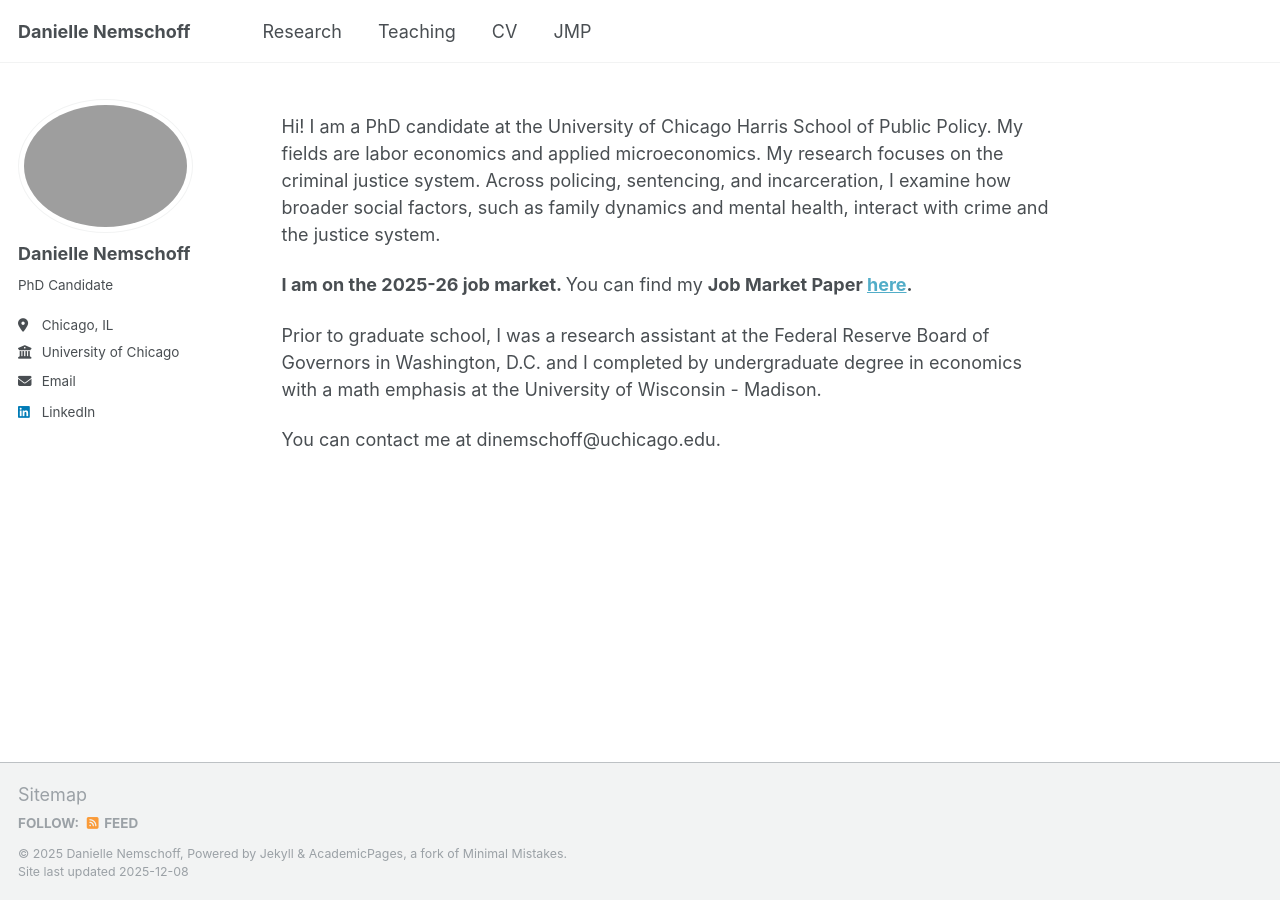
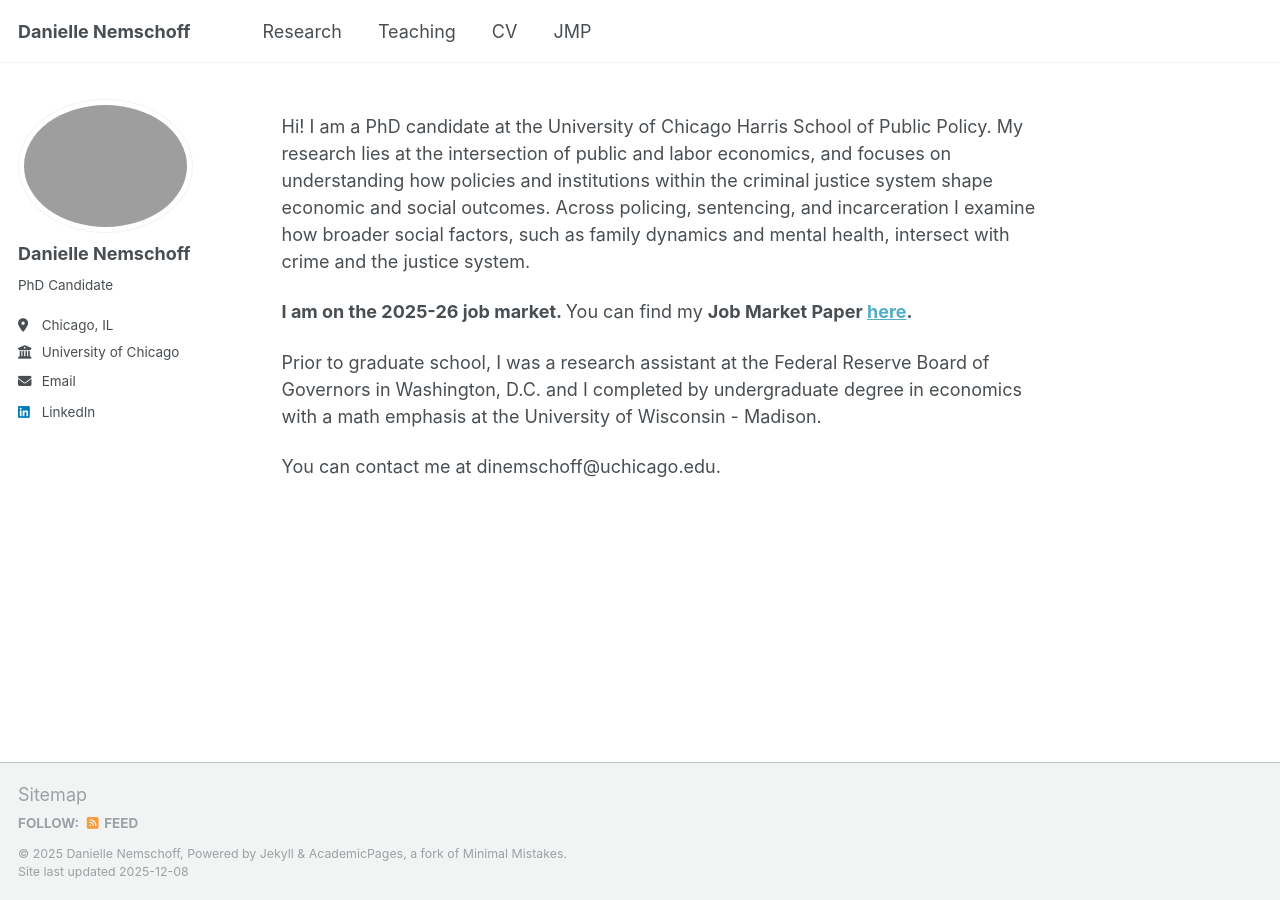
Before and after one commit to daniellenemschoff/daniellenemschoff.github.io, a Jekyll site: the page built from _pages/about.md, in a window 1280 px wide. Built offline with Jekyll 4.4.1, drawn with Linux system fonts in a browser that asks for light colours.

Commit message:
Update about.md

```diff
--- a/_pages/about.md
+++ b/_pages/about.md
@@ -6,7 +6,7 @@ redirect_from:
   - /about/
   - /about.html
 ---
-Hi! I am a PhD candidate at the University of Chicago Harris School of Public Policy. My fields are labor economics and applied microeconomics. My research focuses on the criminal justice system. Across policing, sentencing, and incarceration, I examine how broader social factors, such as family dynamics and mental health, interact with crime and the justice system.
+Hi! I am a PhD candidate at the University of Chicago Harris School of Public Policy. My research lies at the intersection of public and labor economics, and focuses on understanding how policies and institutions within the criminal justice system shape economic and social outcomes. Across policing, sentencing, and incarceration I examine how broader social factors, such as family dynamics and mental health, intersect with crime and the justice system.
 
 <strong>I am on the 2025-26 job market. </strong> You can find my <strong>Job Market Paper [here](https://daniellenemschoff.github.io/files/nemschoff_JMP.pdf). </strong>
 
```
